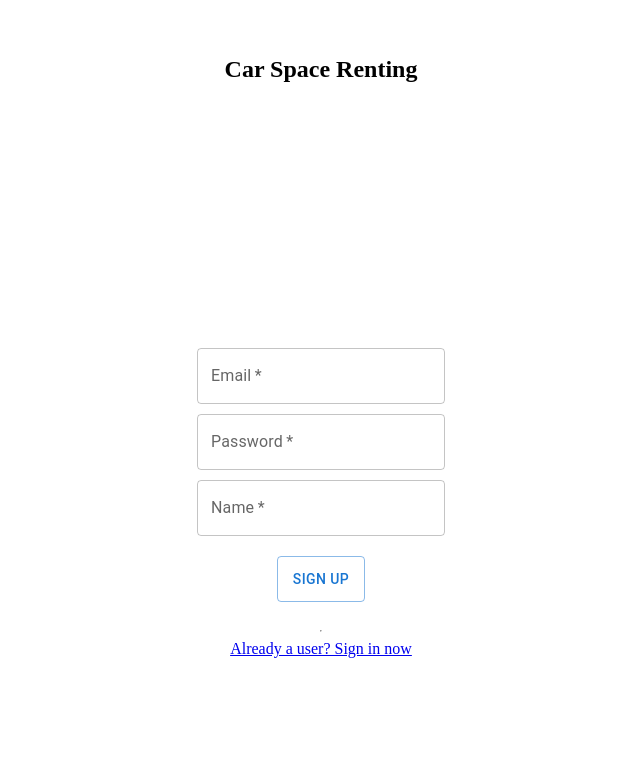
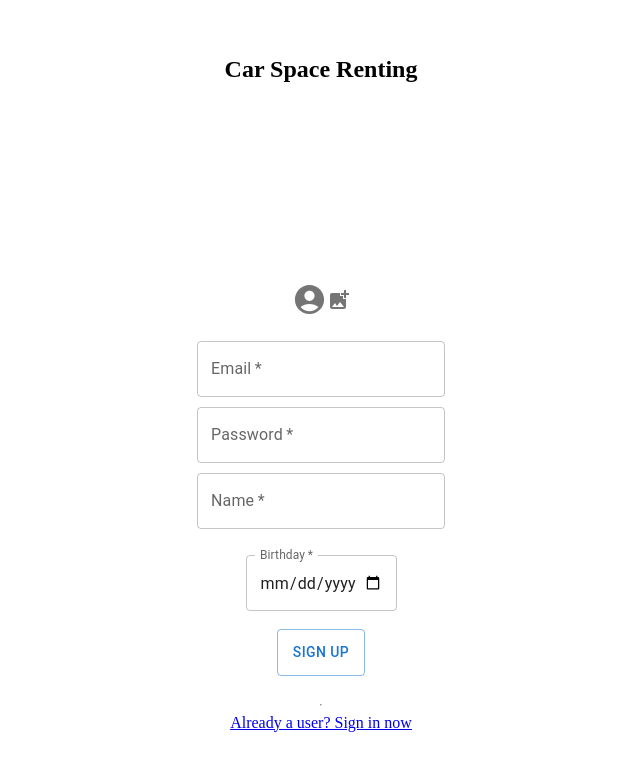
Before and after one commit to unsw-cse-comp3900-9900-23T2/capstone-project-9900f17aletsquit, a React (Create React App) app in the folder frontend/: page /signup in a window 1280 px wide. Shown: the top 770 px of the page, without its empty margins (319-959 px from the left). Built offline with nearby package versions, Linux system fonts and the light colour scheme.

Commit message:
frontend

```diff
--- a/frontend/src/components/SignIn.jsx
+++ b/frontend/src/components/SignIn.jsx
@@ -29,19 +29,19 @@ const styles2 = {
 };
 
 function SignIn ({ onSuccess }) {
-  const [email, setEmail] = React.useState('');
+  const [username, setUsername] = React.useState('');
   const [password, setPassword] = React.useState('');
   const navigate = useNavigate();
 
   async function login () {
-    const response = await fetch('http://localhost:5005/admin/auth/login', {
-      method: 'POST',
+    const response = await fetch('http://localhost:8800/user/login', {
+      method: 'PUT',
       headers: {
         'Content-type': 'application/json',
       },
       body: JSON.stringify({
-        email,
         password,
+        username,
       }),
     });
     const data = await response.json();
@@ -57,8 +57,8 @@ function SignIn ({ onSuccess }) {
           id="outlined-basic"
           label="Email"
           variant="outlined"
-          value={email}
-          onChange={(e) => setEmail(e.target.value)}
+          value={username}
+          onChange={(e) => setUsername(e.target.value)}
           style={styles.textField}
         />
         <TextField
--- a/frontend/src/components/SignUp.jsx
+++ b/frontend/src/components/SignUp.jsx
@@ -1,6 +1,9 @@
 import React from 'react';
 import TextField from '@mui/material/TextField';
 import { Link, useNavigate } from 'react-router-dom';
+import { IconButton, Avatar, Box } from '@mui/material';
+import AddPhotoAlternateIcon from '@mui/icons-material/AddPhotoAlternate';
+import AccountCircleIcon from '@mui/icons-material/AccountCircle';
 
 import Button from './Buttons';
 
@@ -30,20 +33,23 @@ const styles2 = {
 
 function SignUp ({ onSuccess }) {
   const [email, setEmail] = React.useState('');
-  const [password, setPassword] = React.useState('');
-  const [name, setName] = React.useState('');
+  const [upassword, setUpassword] = React.useState('');
+  const [username, setUsername] = React.useState('');
+  const [photo, setPhoto] = React.useState(null);
+  const [birthday, setBirthday] = React.useState('');
+
   const navigate = useNavigate();
 
   async function register () {
-    const response = await fetch('http://localhost:5005/admin/auth/register', {
+    const response = await fetch('http://localhost:8800/user/register', {
       method: 'POST',
       headers: {
         'Content-type': 'application/json',
       },
       body: JSON.stringify({
+        username,
         email,
-        password,
-        name,
+        upassword,
       }),
     });
     const data = await response.json();
@@ -51,10 +57,40 @@ function SignUp ({ onSuccess }) {
     navigate('/dashboard');
   }
 
+  const handlePhotoChange = (e) => {
+    const file = e.target.files[0];
+    setPhoto(file);
+  };
+
+  const handleBirthdayChange = (e) => {
+    setBirthday(e.target.value);
+  };
+
   return (
     <>
       <div style={styles2}><h2>Car Space Renting</h2></div>
       <div style={styles.container}>
+        <Box display="flex" justifyContent="center" marginBottom={2}>
+          <label htmlFor="photo-upload">
+            <input
+              id="photo-upload"
+              type="file"
+              accept="image/*"
+              onChange={handlePhotoChange}
+              style={{ display: 'none' }}
+            />
+            <IconButton component="span">
+              {photo
+                ? (
+                  <Avatar src={URL.createObjectURL(photo)} />
+                )
+                : (
+                  <AccountCircleIcon fontSize="large" />
+                )}
+              <AddPhotoAlternateIcon />
+            </IconButton>
+          </label>
+        </Box>
         <TextField
           required
           id="outlined-required"
@@ -70,8 +106,8 @@ function SignUp ({ onSuccess }) {
           label="Password"
           type="password"
           autoComplete="current-password"
-          value={password}
-          onChange={(e) => setPassword(e.target.value)}
+          value={upassword}
+          onChange={(e) => setUpassword(e.target.value)}
           style={styles.textField}
         />
         <TextField
@@ -79,9 +115,24 @@ function SignUp ({ onSuccess }) {
           id="outlined-required"
           label="Name"
           variant="outlined"
-          value={name}
-          onChange={(e) => setName(e.target.value)}
+          value={username}
+          onChange={(e) => setUsername(e.target.value)}
           style={styles.textField}
+        />
+        <TextField
+          label="Birthday"
+          variant="outlined"
+          type="date"
+          value={birthday}
+          onChange={handleBirthdayChange}
+          required
+          margin="normal"
+          InputLabelProps={{
+            shrink: true,
+          }}
+          InputProps={{
+            inputProps: { max: new Date().toISOString().split('T')[0] },
+          }}
         />
         <Button variant="outlined" onClick={register} style={styles.button}>
           Sign up
--- a/frontend/src/components/Site.jsx
+++ b/frontend/src/components/Site.jsx
@@ -24,7 +24,16 @@ function Site ({ setToken }) {
   const location = useLocation();
   const navigate = useNavigate();
 
-  function Logout () {
+  async function Logout (token) {
+    const response = await fetch('http://localhost:8800/user/logout', {
+      method: 'PUT',
+      headers: {
+        'Content-type': 'application/json',
+        token: token,
+      },
+    });
+    const data = await response.json();
+    console.log(data.token);
     setToken(null);
     localStorage.removeItem('token');
     navigate('signin');
```
